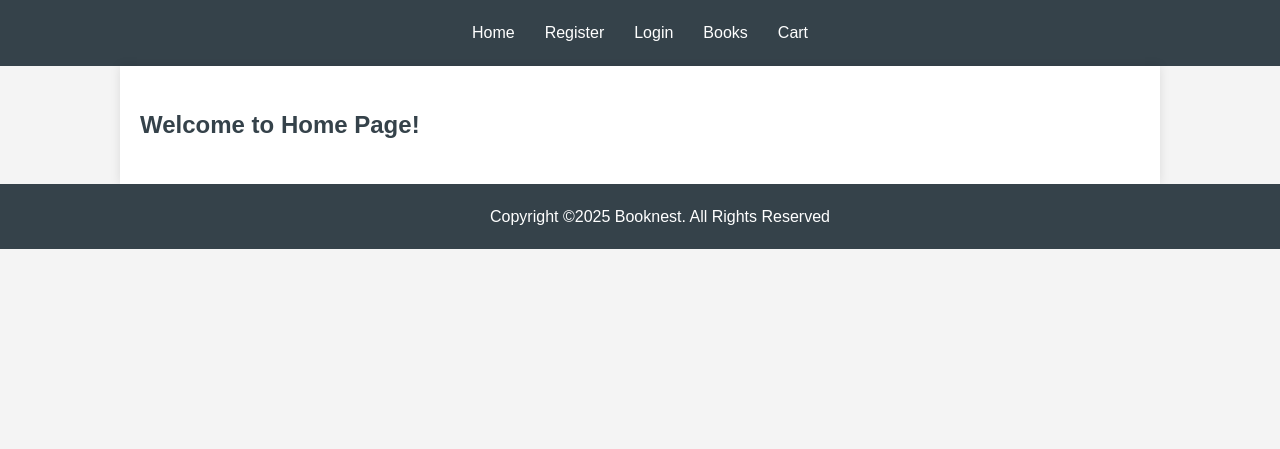
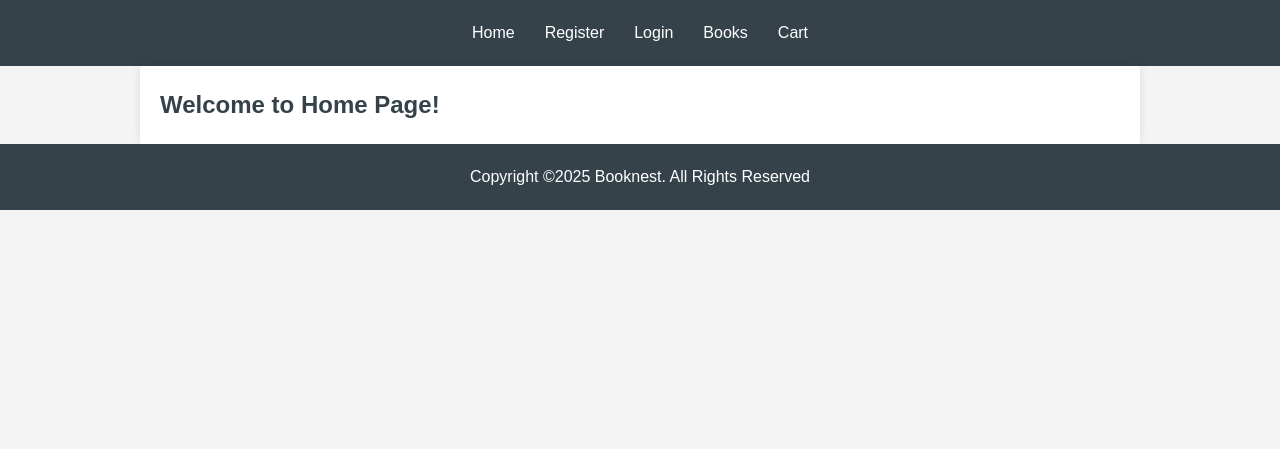
Before and after one commit to Gagank2511/booknest, a PHP site: page / in a window 1280 px wide. Shown: the top 449 px of the page. Run offline with PHP 8.4, Linux system fonts and the light colour scheme.

Commit message:
Changed CSS

```diff
--- a/public/styles.css
+++ b/public/styles.css
@@ -1,4 +1,21 @@
-/* General Styles */
+/* CSS Reset and Variables */
+:root {
+    --primary-color: #35424a;
+    --accent-color: #e8491d;
+    --text-color: #333;
+    --background-light: #f4f4f4;
+    --background-white: #ffffff;
+    --shadow: 0 2px 5px rgba(0, 0, 0, 0.1);
+    --transition: all 0.3s ease;
+}
+
+/* Accessibility Improvements */
+* {
+    box-sizing: border-box;
+    margin: 0;
+    padding: 0;
+}
+
 body {
     font-family: Arial, sans-serif;
     line-height: 1.6;
@@ -26,7 +43,7 @@ header nav a {
 }
 
 header nav a:hover {
-    background: #e8491d;
+    background-color: var(--accent-color);
 }
 
 /* Main Content */
```
